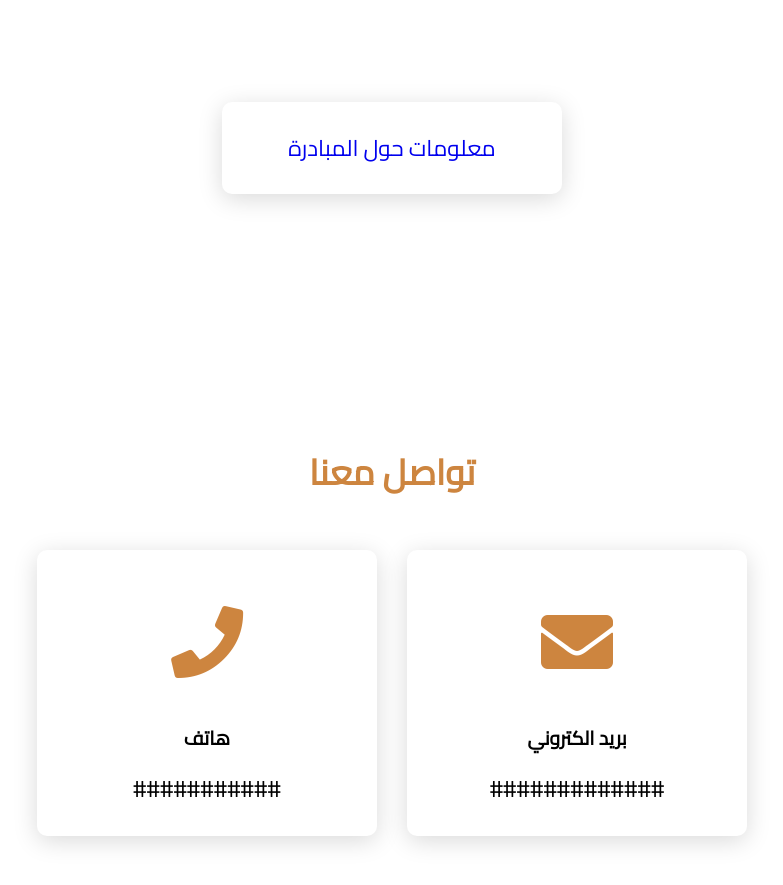
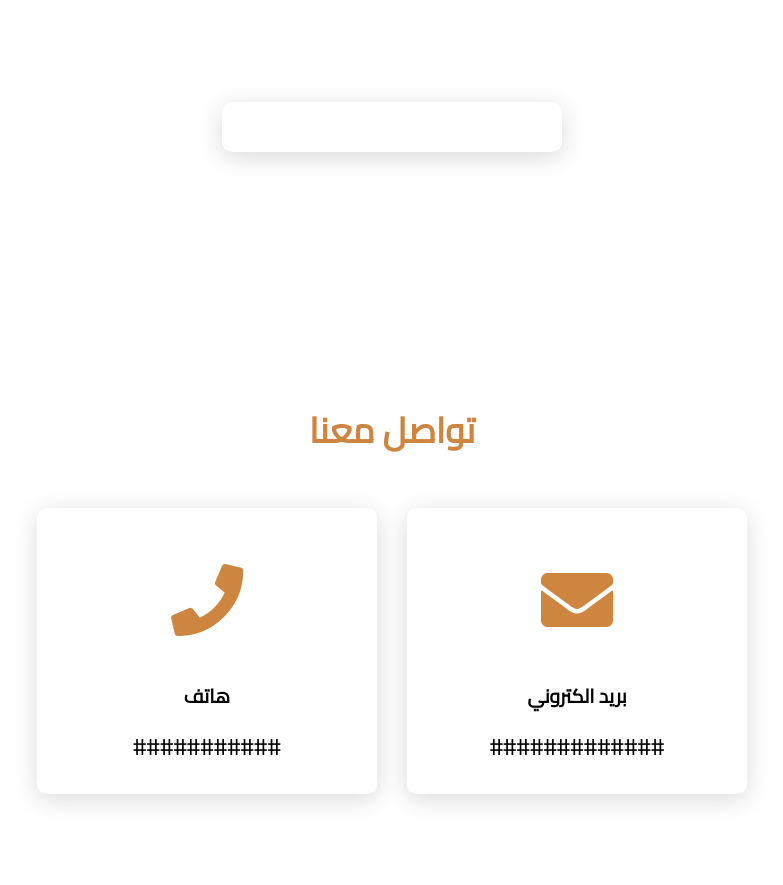
Before and after one commit to OurStreetsandStories/nablus, a plain HTML site: page index.html in a window 1280 px wide. Shown: the part 2740-3625 px from the top of the page, without its empty margins (248-1031 px from the left). Drawn offline with Linux system fonts and the light colour scheme.

Commit message:
Update index.html

```diff
--- a/index.html
+++ b/index.html
@@ -78,7 +78,6 @@
                 <div class="icon">
                 </div>
                 <div class="info">
-                    <a href="about.html" style="font-size: 1.4em; text-decoration: none;">معلومات حول المبادرة</a>
 
                 </div>
             </div>
```
